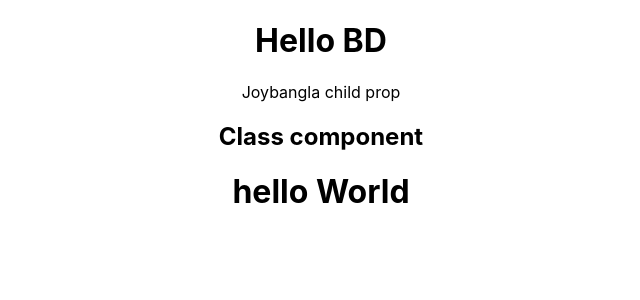
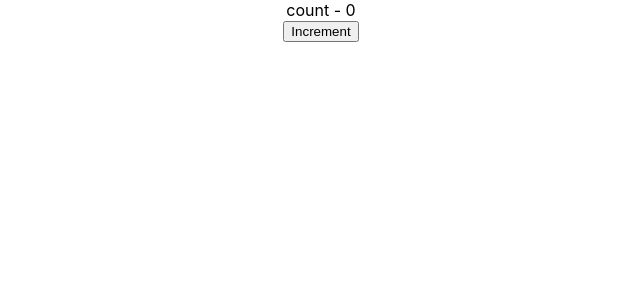
Before and after one commit to KhNishad/React-Js, a React (Create React App) app: page / in a window 1280 px wide. Shown: the top 300 px of the page, without its empty margins (319-959 px from the left). Built offline with nearby package versions, Linux system fonts and the light colour scheme.

Commit message:
state/counter

```diff
--- a/src/App.js
+++ b/src/App.js
@@ -4,15 +4,19 @@ import './App.css';
 import Greet from './components/greet'
 import Welcome from './components/welcome'
 import Hello from './components/hello'
+import Message from './components/message'
+import Counter from './components/counter'
 
 function App() {
   return (
     <div className="App">
-    <Greet name= 'BD'>
+    {/* <Greet name= 'BD'>
       <p>Joybangla child prop</p>
     </Greet>
     <Welcome/>
-    <Hello/>
+    <Hello/> */}
+    {/* <Message/> */}
+    <Counter/>
     </div>
   );
 }
--- /dev/null
+++ b/src/components/counter.js
@@ -0,0 +1,31 @@
+import React, { Component } from 'react'
+
+ class counter extends Component {
+
+    constructor(props) {
+        super(props)
+
+        this.state = {
+             count : 0
+        }
+    }
+    increment(){
+     this.setState({
+         count : this.state.count + 1
+     })
+    }
+
+
+    render() {
+        return (
+            <div>
+                <div>
+                    count - {this.state.count}
+                </div>
+                <button onClick = {()=> this.increment()}>Increment</button>
+            </div>
+        )
+    }
+}
+
+export default counter
--- /dev/null
+++ b/src/components/message.js
@@ -0,0 +1,25 @@
+import React, { Component } from "react"
+
+class Message extends Component {
+    constructor(){
+        super()
+        this.state = {
+            message : 'Welcome visitor'
+        }
+
+    }
+    changeMessage() {
+        this.setState({
+            message : 'Thanks for sub'
+        })
+    }
+    render() {
+    return(
+        <div>
+            <h2>{this.state.message}</h2>
+            <button onClick={() => this.changeMessage()}>Subscribe</button>
+        </div>
+    )
+    }
+}
+export default Message;
```
